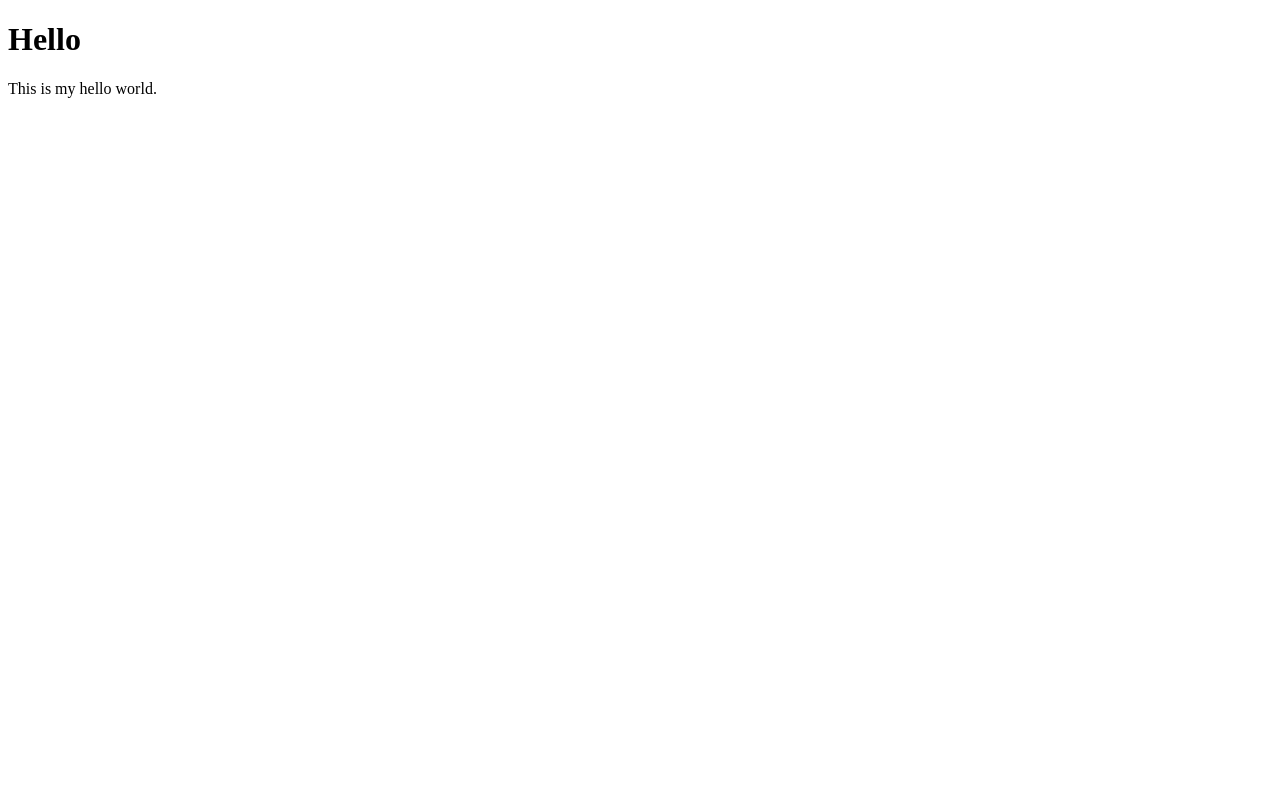
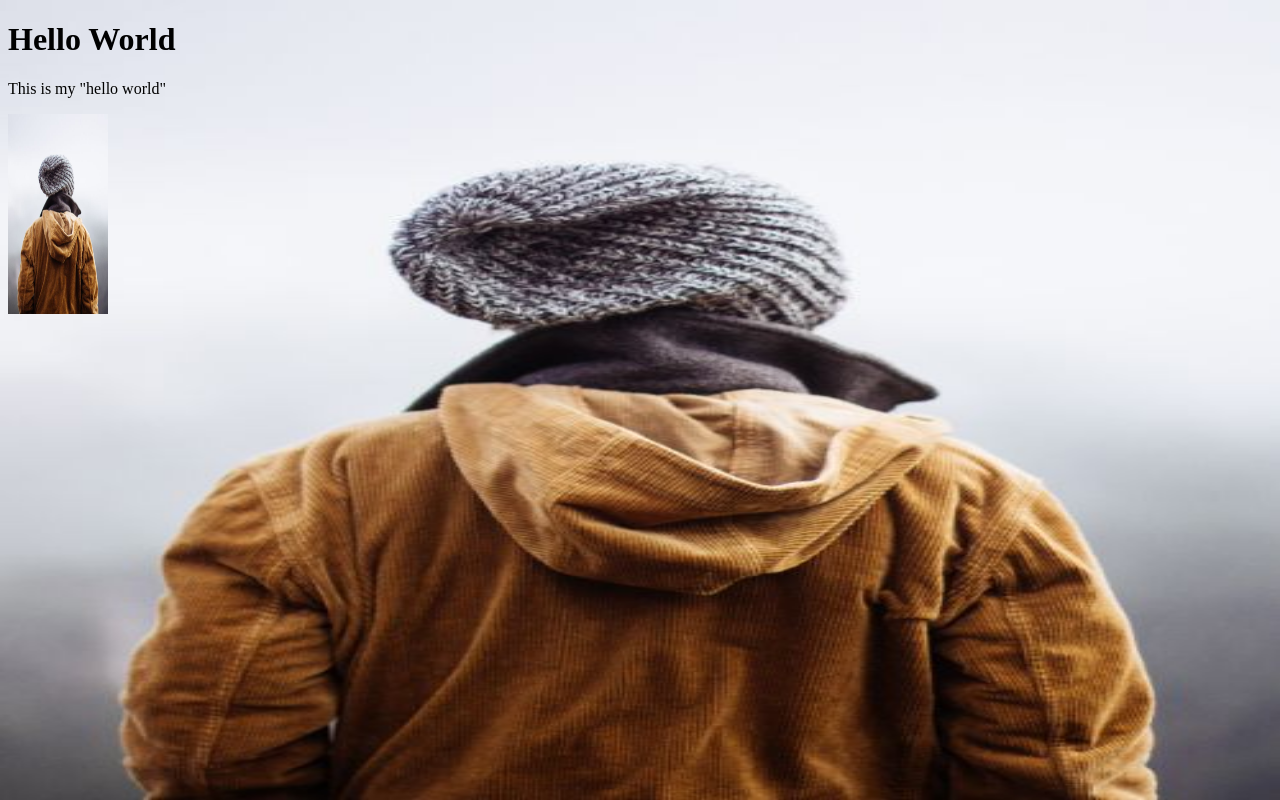
Before and after one commit to iGageit/FirstHTML, a plain HTML site: page index.html in a window 1280 px wide. Drawn offline with Linux system fonts and the light colour scheme.

Commit message:
played around with adding text and an image.

```diff
--- a/index.html
+++ b/index.html
@@ -1,12 +1,26 @@
 <!DOCTYPE html>
+<!-- Richardson Gage Milton
+Beginning web design progject -->
+
+
 <html>
 <head>
-<title>Page Title</title>
+<title>Home</title>
 </head>
-<body>
+<body style="background-color:#FBFCFC;">
+<style>
+body {
+  background-image: url('img_girl.jpg');
+    background-repeat: no-repeat;
+      background-attachment: fixed;
+ background-size: 100% 100%;
+}
+</style>
 
-<h1>Hello</h1>
-<p>This is my hello world.</p>
+<h1>Hello World</h1>
+<p>This is my "hello world"</p>
+<img src="img_girl.jpg" alt="Girl in a jacket" width="100" height="200">
+
 
 </body>
 </html>
--- a/style.css
+++ /dev/null
@@ -1 +0,0 @@
-<!DOCTYPE html>
```
Also changed, not shown: img_girl.jpg (added).
